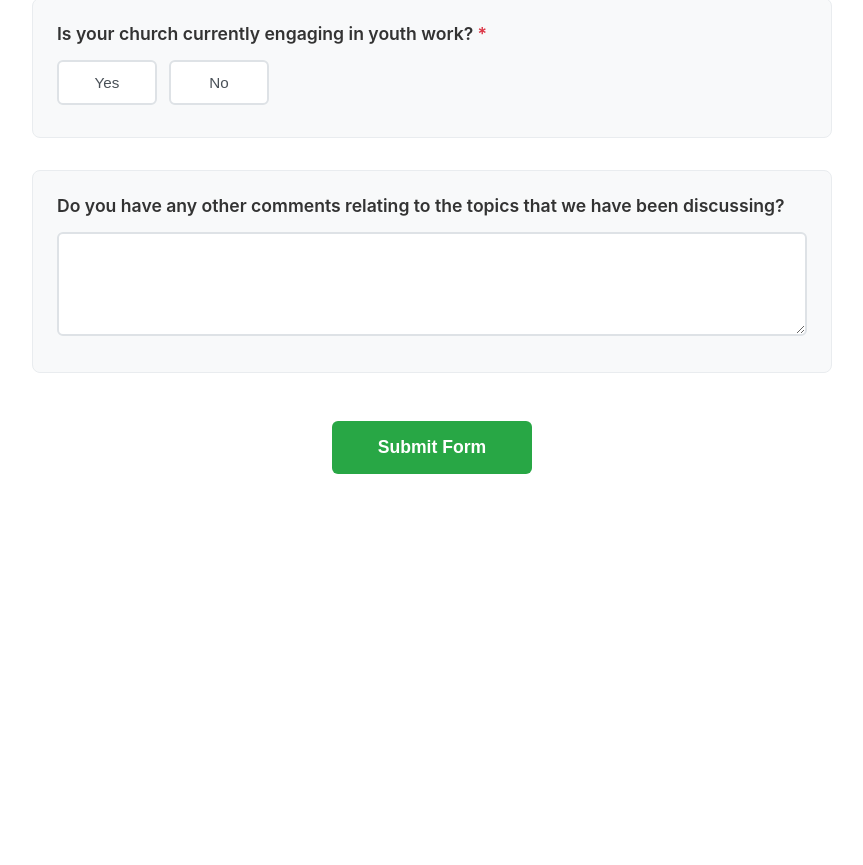
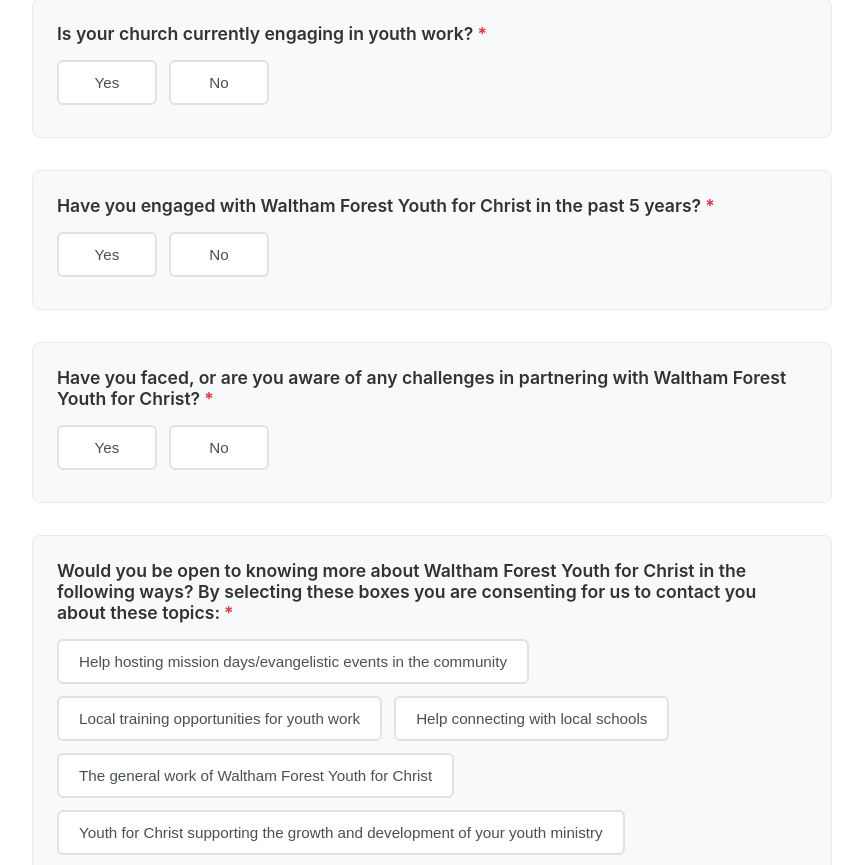
Before and after one commit to nldblanch/form-poc, a React (Vite) app: page / in a window 1280 px wide. Shown: the part 1915-2780 px from the top of the page, without its empty margins (208-1071 px from the left). Before the commit the page ends 2429 px from the top, so only its background shows below. Built offline with nearby package versions, Linux system fonts and the light colour scheme.

Commit message:
updates to branches

```diff
--- a/src/App.tsx
+++ b/src/App.tsx
@@ -1,6 +1,6 @@
 
 import Form from './components/Form';
-import { formQuestions } from './questions_clean';
+import { formQuestions } from './questions';
 
 function App() {
   return <Form questions={formQuestions} />;
--- a/src/components/Form.tsx
+++ b/src/components/Form.tsx
@@ -123,20 +123,50 @@
   );
 };
 
-// Optimized individual question component that hides instead of disables
 const QuestionWrapper = memo<{
   question: FormQuestion;
   control: any;
 }>(({ question, control }) => {
-  // Only watch the specific dependency field if this question has one
-  const dependencyValue = question.dependsOn
-    ? useWatch({ control, name: question.dependsOn.id })
-    : null;
+  const getDependencyFields = useMemo(() => {
+    if (!question.dependsOn) return [];
+
+    if (Array.isArray(question.dependsOn)) {
+      return question.dependsOn.map(dep => dep.id);
+    } else {
+      return [question.dependsOn.id];
+    }
+  }, [question.dependsOn]);
+
+  // Use a selector to watch only the fields we need
+  const dependencyValues = useWatch({
+    control,
+    name: getDependencyFields as readonly string[],
+    exact: false
+  });
+
+
 
   const isVisible = useMemo(() => {
     if (!question.dependsOn) return true;
-    return dependencyValue === question.dependsOn.value;
-  }, [question.dependsOn, dependencyValue]);
+
+    const valuesArray: any[] = Array.isArray(dependencyValues)
+      ? (dependencyValues as any[])
+      : getDependencyFields.length === 1
+        ? [dependencyValues]
+        : [];
+
+    if (Array.isArray(question.dependsOn)) {
+      return question.dependsOn.every(dep => {
+        const idx = getDependencyFields.indexOf(dep.id);
+        const depValue = idx >= 0 ? valuesArray[idx] : undefined;
+        return depValue === dep.value;
+      });
+    } else {
+      const idx = getDependencyFields.indexOf(question.dependsOn.id);
+      const depValue = idx >= 0 ? valuesArray[idx] : undefined;
+      return depValue === question.dependsOn.value;
+    }
+  }, [question.dependsOn, dependencyValues, getDependencyFields]);
 
   return (
     <QuestionContainer $hidden={!isVisible}>
@@ -179,7 +209,11 @@
 
       {!isVisible && question.dependsOn && (
         <DependencyNote>
-          This question will be shown when you select "{question.dependsOn.value}" in the previous question.
+          {Array.isArray(question.dependsOn) ? (
+            <>This question will be shown when you select the required values in the dependency questions.</>
+          ) : (
+            <>This question will be shown when you select "{question.dependsOn.value}" in the previous question.</>
+          )}
         </DependencyNote>
       )}
     </QuestionContainer>
--- a/src/questions_clean.ts
+++ b/src/questions.ts
@@ -143,10 +143,13 @@
             'Other'
         ]),
         required: true,
-        dependsOn: {
+        dependsOn: [{
             id: 'engaging_youth_work',
             value: 'yes',
-        },
+        }, {
+            id: 'want_youth_work',
+            value: 'yes',
+        }],
     },
     {
         id: 'greatest_needs',
@@ -171,10 +174,13 @@
             'Poor mental health'
         ]),
         required: true,
-        dependsOn: {
+        dependsOn: [{
             id: 'engaging_youth_work',
             value: 'yes',
-        },
+        }, {
+            id: 'want_youth_work',
+            value: 'yes',
+        }]
     },
 
     // Youth Worker Information
@@ -212,10 +218,13 @@
             'We do not have a youth worker'
         ]),
         required: true,
-        dependsOn: {
+        dependsOn: [{
             id: 'lead_youth_worker',
             value: 'yes',
-        },
+        }, {
+            id: 'lead_youth_worker',
+            value: 'no',
+        }]
     },
 
     // Team and Numbers
@@ -867,10 +876,7 @@
         type: 'single',
         options: createOptions(['Yes', 'No']),
         required: true,
-        dependsOn: {
-            id: 'engaging_youth_work',
-            value: 'yes',
-        },
+
     },
     {
         id: 'no_wf_yfc_reasons',
@@ -890,35 +896,13 @@
         },
     },
     {
-        id: 'wf_yfc_challenges',
-        question: 'Have you faced, or are you aware of any challenges in partnering with Waltham Forest Youth for Christ?',
-        type: 'single',
-        options: createOptions(['Yes', 'No']),
-        required: true,
-        dependsOn: {
-            id: 'engaging_youth_work',
-            value: 'yes',
-        },
-    },
-    {
-        id: 'wf_yfc_challenge_details',
-        question: 'What are the challenges that you have faced, or perceived, whilst working with Waltham Forest Youth for Christ?',
-        type: 'textarea',
-        options: [],
-        required: true,
-        dependsOn: {
-            id: 'wf_yfc_challenges',
-            value: 'yes',
-        },
-    },
-    {
         id: 'wf_yfc_impact',
         question: 'Has Waltham Forest Youth for Christ impacted the ways in which you do or think about youth outreach?',
         type: 'single',
         options: createOptions(['Yes', 'No']),
         required: true,
         dependsOn: {
-            id: 'engaging_youth_work',
+            id: 'wf_yfc_engagement',
             value: 'yes',
         },
     },
@@ -947,6 +931,25 @@
         },
     },
     {
+        id: 'wf_yfc_challenges',
+        question: 'Have you faced, or are you aware of any challenges in partnering with Waltham Forest Youth for Christ?',
+        type: 'single',
+        options: createOptions(['Yes', 'No']),
+        required: true,
+
+    },
+    {
+        id: 'wf_yfc_challenge_details',
+        question: 'What are the challenges that you have faced, or perceived, whilst working with Waltham Forest Youth for Christ?',
+        type: 'textarea',
+        options: [],
+        required: true,
+        dependsOn: {
+            id: 'wf_yfc_challenges',
+            value: 'yes',
+        },
+    },
+    {
         id: 'wf_yfc_future_interest',
         question: 'Would you be open to knowing more about Waltham Forest Youth for Christ in the following ways? By selecting these boxes you are consenting for us to contact you about these topics:',
         type: 'multiselect',
@@ -964,10 +967,6 @@
             'Other'
         ]),
         required: true,
-        dependsOn: {
-            id: 'engaging_youth_work',
-            value: 'yes',
-        },
     },
 
     // Final Comments
--- a/src/types.ts
+++ b/src/types.ts
@@ -14,7 +14,7 @@
     type: 'single' | 'multiselect' | 'text' | 'textarea';
     options: Option[];
     required: boolean;
-    dependsOn?: Dependency;
+    dependsOn?: Dependency | Dependency[];
 }
 
 export interface FormData {
```
